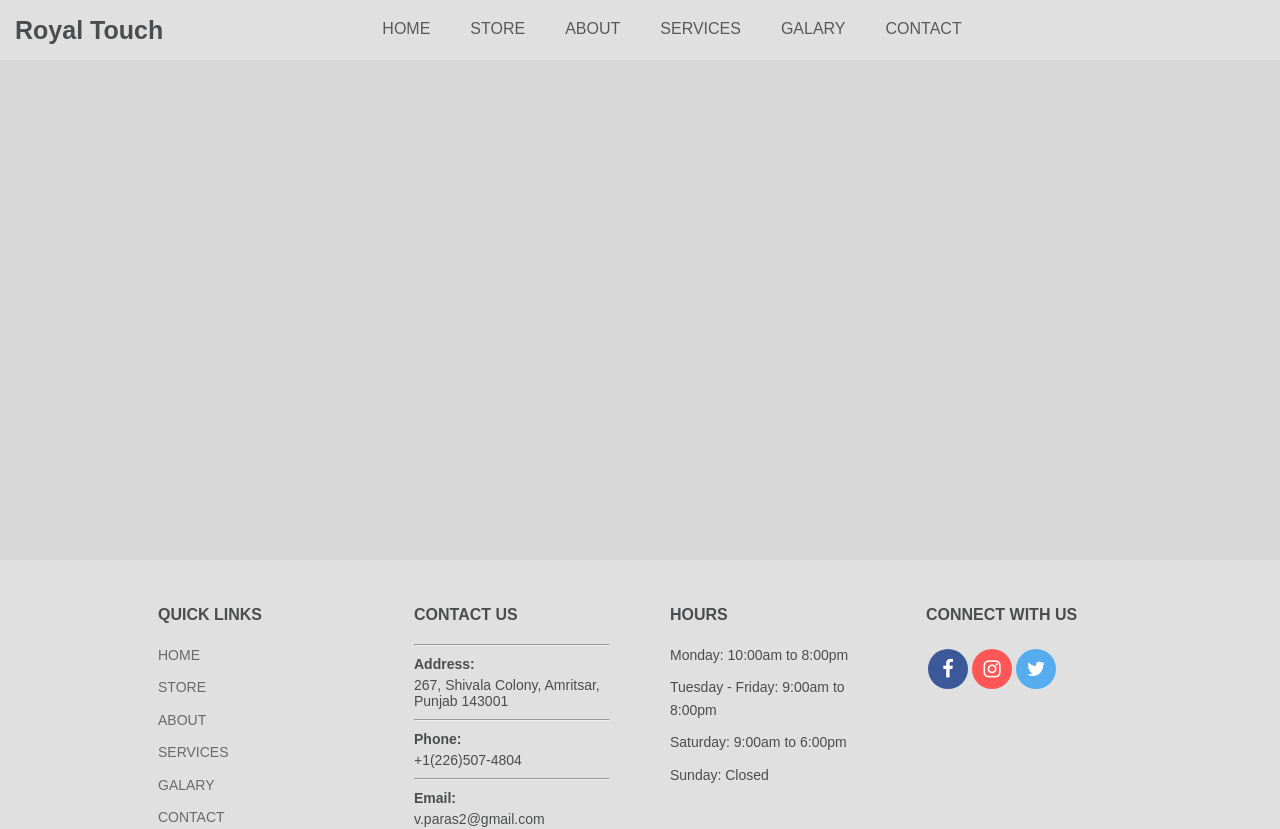
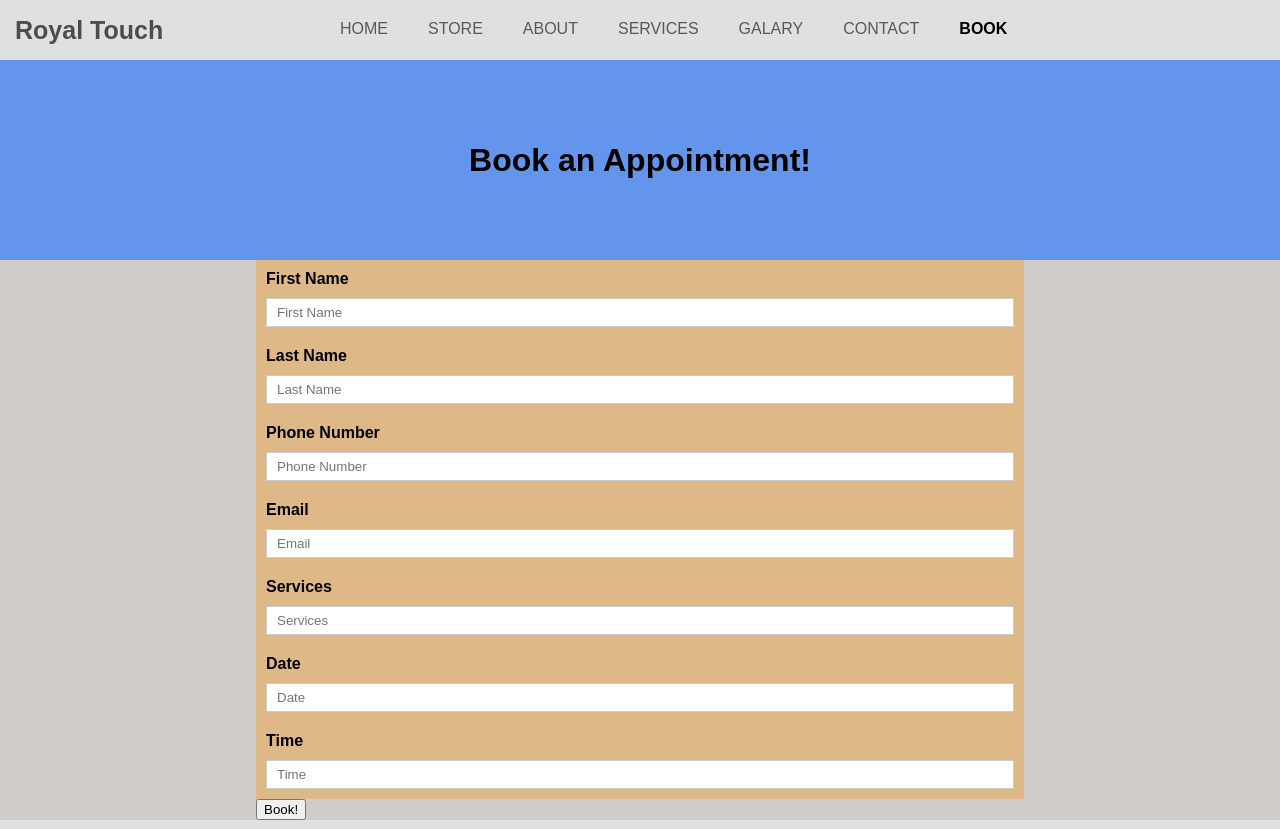
Before and after one commit to parasverma02/Royal-Touch, a React (Create React App) app: page /book in a window 1280 px wide. Shown: the top 829 px of the page. Built offline with nearby package versions, Linux system fonts and the light colour scheme.

Commit message:
Booking Form creation

```diff
--- a/src/App.js
+++ b/src/App.js
@@ -10,6 +10,7 @@ import About from './components/About/About';
 import FullService from './components/Services/FullService/FullService'
 import Galary from './components/Galary/Galary';
 import Contact from './components/Contact/Contact';
+import BookAppointment from './components/BookAppointment/BookAppointment';
 // import ServicesRoute from './components/Routes/ServicesRoutes/ServicesRoutes'
 
 function App() {
@@ -23,6 +24,7 @@ function App() {
         {/* <ServicesRoute subPath="/services" /> */}
         <Route path="/galary" component={Galary} />
         <Route path="/contact" component={Contact} />
+        <Route path="/book" component={BookAppointment} />
         <Switch>
           <Route path={'/services/:id'} exact component={FullService} />
           <Route path="/services" component={Services}/>
--- /dev/null
+++ b/src/components/BookAppointment/BookAppointment.js
@@ -0,0 +1,74 @@
+import React from 'react';
+import classes from './BookAppointment.module.css';
+import BookingForm from './BookingForm/BookingForm';
+const BookAppointment = () => {
+
+    const setFormElementConfig = (elementType, type, placeholder, value, label) => {
+        return {
+            elementType: elementType,
+            elementConfig: {
+                type: type,
+                placeholder: placeholder
+            },
+            value: value,
+            label: label
+        }
+    }
+    const formInitialValue = {
+        firtstName: setFormElementConfig('input', 'text', 'First Name', '', 'First Name'),
+        lastName: setFormElementConfig('input', 'text', 'Last Name', '', 'Last Name'),
+        phone: setFormElementConfig('input', 'number', 'Phone Number', '', 'Phone Number'),
+        email: setFormElementConfig('input', 'text', 'Email', '', 'Email'),
+        services: setFormElementConfig('input', 'text', 'Services', '', 'Services'),
+        date: setFormElementConfig('input', 'text', 'Date', '', 'Date'),
+        time: setFormElementConfig('input', 'text', 'Time', '', 'Time')
+    }
+    const [bookForm, setBookForm] = React.useState(formInitialValue);
+    const [errors, setErrors] = React.useState();
+    const [touched, setTouched] = React.useState();
+
+
+
+    const handleChange = (event, id) => {
+        const updatedBookForm = { ...bookForm };
+        const updatedFormElement = { ...updatedBookForm[id] };
+        updatedFormElement.value = event.target.value;
+        updatedBookForm[id] = updatedFormElement;
+
+
+        setBookForm(updatedBookForm )
+    }
+    const handleSubmit = (event) => {
+        event.preventDefault(); //??
+        const bookingData = {};
+        for (let key in bookForm) {
+            bookingData[key] = bookForm[key].value;
+        }
+    }
+    const handleBlur = (event) => {
+
+    }
+
+    return (
+            <div className={classes.BookAppointmentContainer}>
+                <div className={classes.BookHeading}>
+                    <h1> Book an Appointment!</h1>
+                </div>
+                <div className={classes.BookFormContainer}>
+                    <div className={classes.BookForm}>
+                        <BookingForm
+                            bookForm={bookForm}
+                            handleChange={handleChange}
+                            handleBlur={handleBlur}
+                            handleSubmit={handleSubmit}
+                        />
+                    </div>
+                </div>
+
+
+            </div>
+        )
+
+}
+
+export default BookAppointment;
--- /dev/null
+++ b/src/components/BookAppointment/BookAppointment.module.css
@@ -0,0 +1,26 @@
+.BookAppointmentContainer {
+    width: 100%;
+    background-color: rgb(209, 203, 201);
+}
+
+.BookHeading {
+    width: 100%;
+    background-color: cornflowerblue;
+    height: 200px;
+    box-sizing: border-box;
+    display: flex;
+}
+
+.BookHeading h1 {
+    margin: auto;
+}
+
+.BookFormContainer {
+    width: 100%;
+    display: flex;
+}
+
+.BookForm {
+    width: 60%;
+    margin: auto;
+}
--- /dev/null
+++ b/src/components/BookAppointment/BookingForm/BookingForm.js
@@ -0,0 +1,33 @@
+import React from 'react';
+import Input from '../../UI/forms/input/Input';
+const bookingForm = props => {
+
+    const elementsArray = []
+        for (let key in props.bookForm) {
+            elementsArray.push({
+                id: key,
+                config: props.bookForm[key]
+            });
+        }
+        let form = (
+            <form onSubmit={props.handleSubmit}>
+                {elementsArray.map(element => {
+                    return <Input
+                        key={element.id}
+                        elementType={element.config.elementType}
+                        elementConfig={element.config.elementConfig}
+                        value={element.config.value}
+                        label={element.config.label}
+
+                        handleChange={(event) => props.handleChange(event,element.id)}
+                    />
+                })}
+                <button>Book!</button>
+            </form>
+        )
+    return (
+        form
+    );
+};
+
+export default bookingForm;
--- a/src/components/Navigation/NavigationItems/NavigationItems.js
+++ b/src/components/Navigation/NavigationItems/NavigationItems.js
@@ -10,6 +10,7 @@ const navigationItems = props => {
             <NavItem link='/services' closeSideMenu={props.closeSideMenu}>SERVICES</NavItem>
             <NavItem link='/galary' closeSideMenu={props.closeSideMenu}>GALARY</NavItem>
             <NavItem link='/contact' closeSideMenu={props.closeSideMenu}>CONTACT</NavItem>
+            <NavItem link='/book' closeSideMenu={props.closeSideMenu}>BOOK</NavItem>
         </ul>
     )
 }
--- /dev/null
+++ b/src/components/UI/forms/input/Input.js
@@ -0,0 +1,27 @@
+import React from 'react';
+import classes from './Input.module.css';
+
+const input = props => {
+    let inputElement = null;
+    switch (props.elementType) {
+        case 'input':
+            inputElement = <input
+                className={classes.InputElement}
+                {...props.elementConfig}
+                value={props.value}
+                onChange={props.handleChange}
+            />
+            break;
+        default:
+            return null;
+    }
+    return (
+        <div className={classes.InputContainer}>
+            <label>{props.label}</label>
+            {inputElement}
+        </div>
+
+    )
+}
+
+export default input
--- /dev/null
+++ b/src/components/UI/forms/input/Input.module.css
@@ -0,0 +1,26 @@
+.InputContainer {
+    width: 100%;
+    padding: 10px;
+    background-color: burlywood;
+    box-sizing: border-box;
+}
+
+.InputElement {
+    width: 100%;
+    display: block;
+    background-color: white;
+    border: solid 1px #ccc;
+    padding: 6px 10px;
+    box-sizing: border-box;
+}
+
+.InputElement:focus {
+    outline: none;
+    border: solid 1px rgb(83, 83, 83);
+}
+
+.InputContainer label {
+    font-weight: bold;
+    display: block;
+    margin-bottom: 10px;
+}
```
Also changed, not shown: 1 other file (tests, documents, lock files or other folders).
